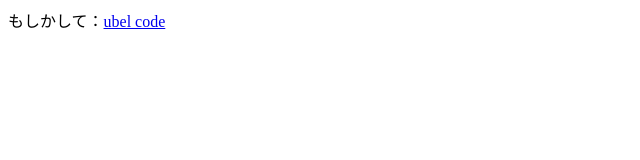
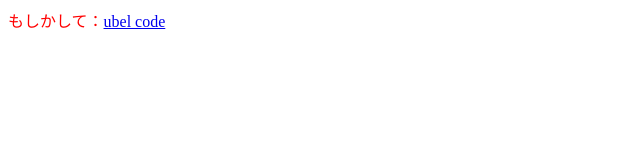
Before and after one commit to JohnTitor/nixie, a plain HTML site: page index.html in a window 1280 px wide. Shown: the full height of the page, 0-640 px from the left. Drawn offline with Linux system fonts and the light colour scheme.

Commit message:
Update index.html

```diff
--- a/index.html
+++ b/index.html
@@ -3,6 +3,6 @@
         <title>ubel.codes</title>
     </head>
     <body>
-        <p color="red">もしかして：<a href="https://youtu.be/Ev9ZIsNZJQ8">ubel code</a></p>
+        <p><font color="red">もしかして：</font><a href="https://youtu.be/Ev9ZIsNZJQ8">ubel code</a></p>
     </body>
 </html>
```
